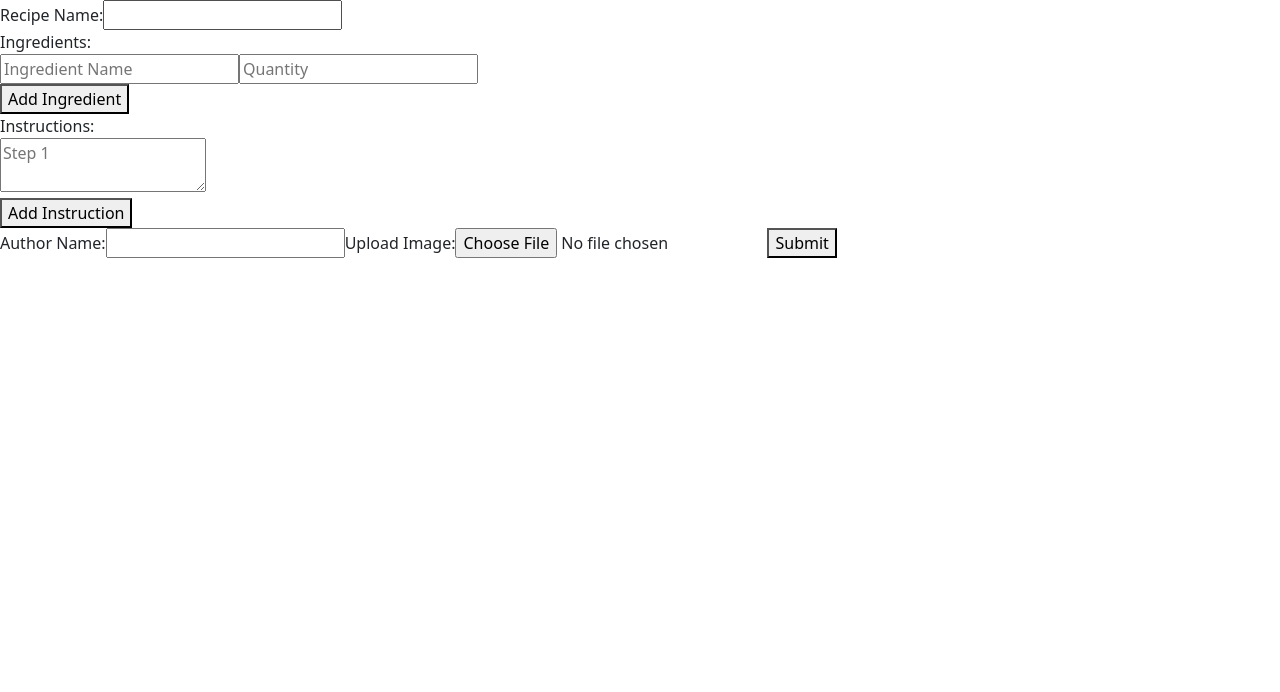
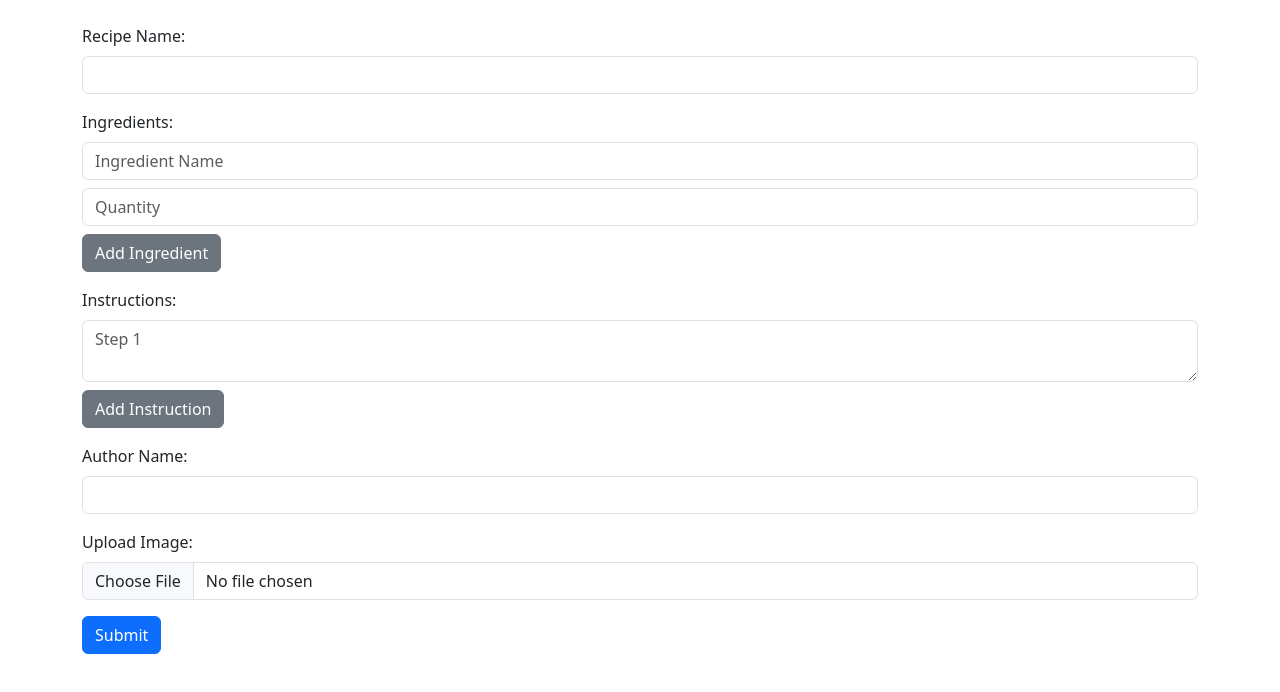
Before and after one commit to DiyaWadhwani/RecipeHubApplication-React, a React (Vite) app in the folder recipe_hub/: page /newUpdate in a window 1280 px wide. Shown: the top 692 px of the page. Built offline with nearby package versions, Linux system fonts and the light colour scheme.

Commit message:
new recipe add page styled

```diff
--- a/recipe_hub/src/pages/CreateRecipePage.jsx
+++ b/recipe_hub/src/pages/CreateRecipePage.jsx
@@ -52,23 +52,25 @@ export default class CreateRecipePage extends Component {
     const { recipeName, ingredients, instructions, authorName } = this.state;
 
     return (
-      <form onSubmit={this.handleSubmit}>
-        <label>
-          Recipe Name:
+      <form onSubmit={this.handleSubmit} className="container mt-4">
+        <div className="mb-3">
+          <label className="form-label">Recipe Name:</label>
           <input
             type="text"
+            className="form-control"
             name="recipeName"
             value={recipeName}
             onChange={this.handleChange}
           />
-        </label>
+        </div>
 
-        <div>
-          <label>Ingredients:</label>
+        <div className="mb-3">
+          <label className="form-label">Ingredients:</label>
           {ingredients.map((ingredient, index) => (
-            <div key={index}>
+            <div key={index} className="mb-2">
               <input
                 type="text"
+                className="form-control"
                 name="name"
                 placeholder="Ingredient Name"
                 value={ingredient.name}
@@ -76,6 +78,7 @@ export default class CreateRecipePage extends Component {
               />
               <input
                 type="text"
+                className="form-control mt-2"
                 name="quantity"
                 placeholder="Quantity"
                 value={ingredient.quantity}
@@ -83,16 +86,21 @@ export default class CreateRecipePage extends Component {
               />
             </div>
           ))}
-          <button type="button" onClick={this.handleAddIngredient}>
+          <button
+            type="button"
+            className="btn btn-secondary"
+            onClick={this.handleAddIngredient}
+          >
             Add Ingredient
           </button>
         </div>
 
-        <div>
-          <label>Instructions:</label>
+        <div className="mb-3">
+          <label className="form-label">Instructions:</label>
           {instructions.map((instruction, index) => (
-            <div key={index}>
+            <div key={index} className="mb-2">
               <textarea
+                className="form-control"
                 name="instruction"
                 placeholder={`Step ${index + 1}`}
                 value={instruction}
@@ -100,31 +108,39 @@ export default class CreateRecipePage extends Component {
               />
             </div>
           ))}
-          <button type="button" onClick={this.handleAddInstruction}>
+          <button
+            type="button"
+            className="btn btn-secondary"
+            onClick={this.handleAddInstruction}
+          >
             Add Instruction
           </button>
         </div>
 
-        <label>
-          Author Name:
+        <div className="mb-3">
+          <label className="form-label">Author Name:</label>
           <input
             type="text"
+            className="form-control"
             name="authorName"
             value={authorName}
             onChange={this.handleChange}
           />
-        </label>
+        </div>
 
-        <label>
-          Upload Image:
+        <div className="mb-3">
+          <label className="form-label">Upload Image:</label>
           <input
             type="file"
             accept="image/*"
+            className="form-control"
             onChange={this.handleImageChange}
           />
-        </label>
+        </div>
 
-        <button type="submit">Submit</button>
+        <button type="submit" className="btn btn-primary">
+          Submit
+        </button>
       </form>
     );
   }
```
